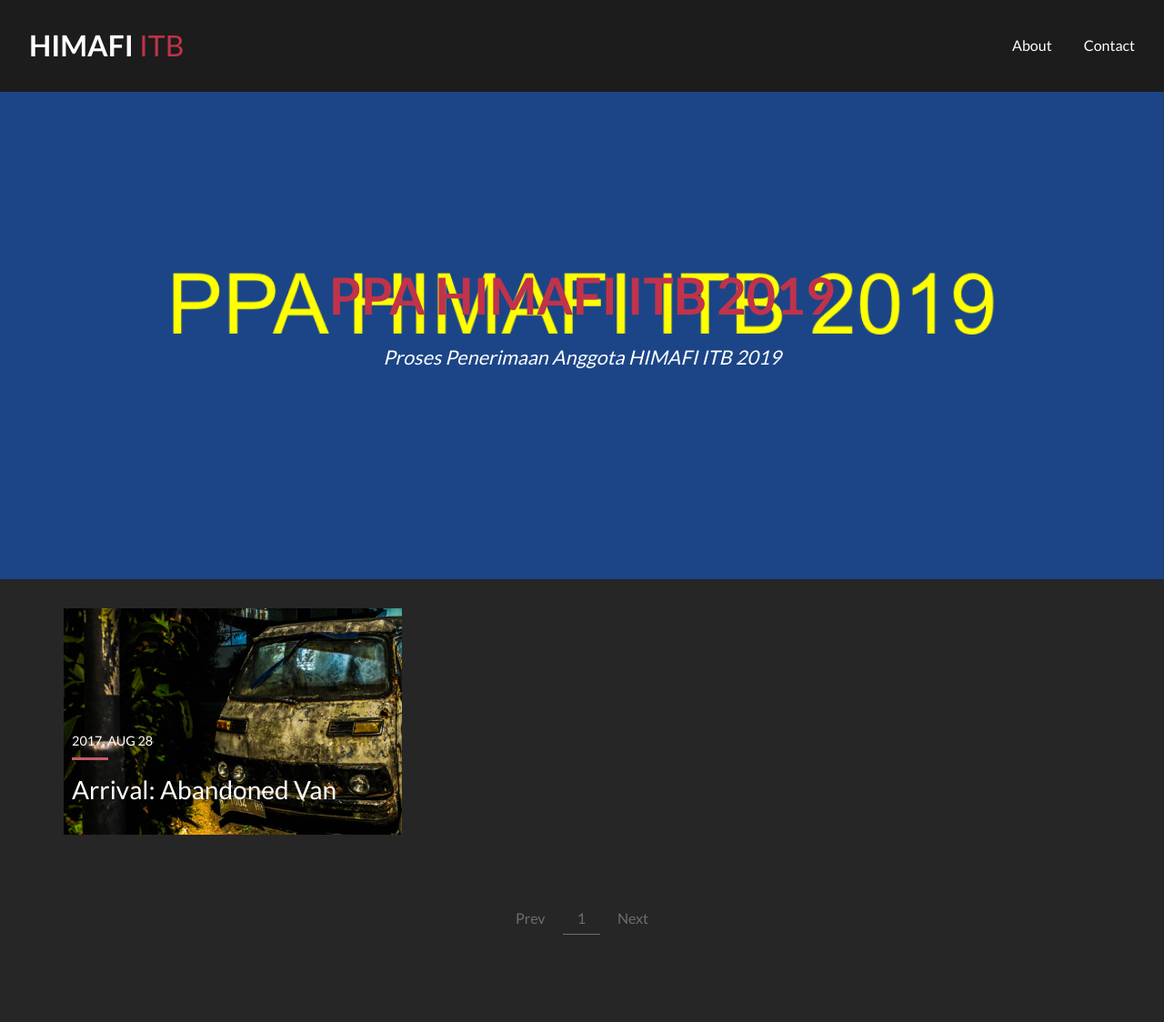
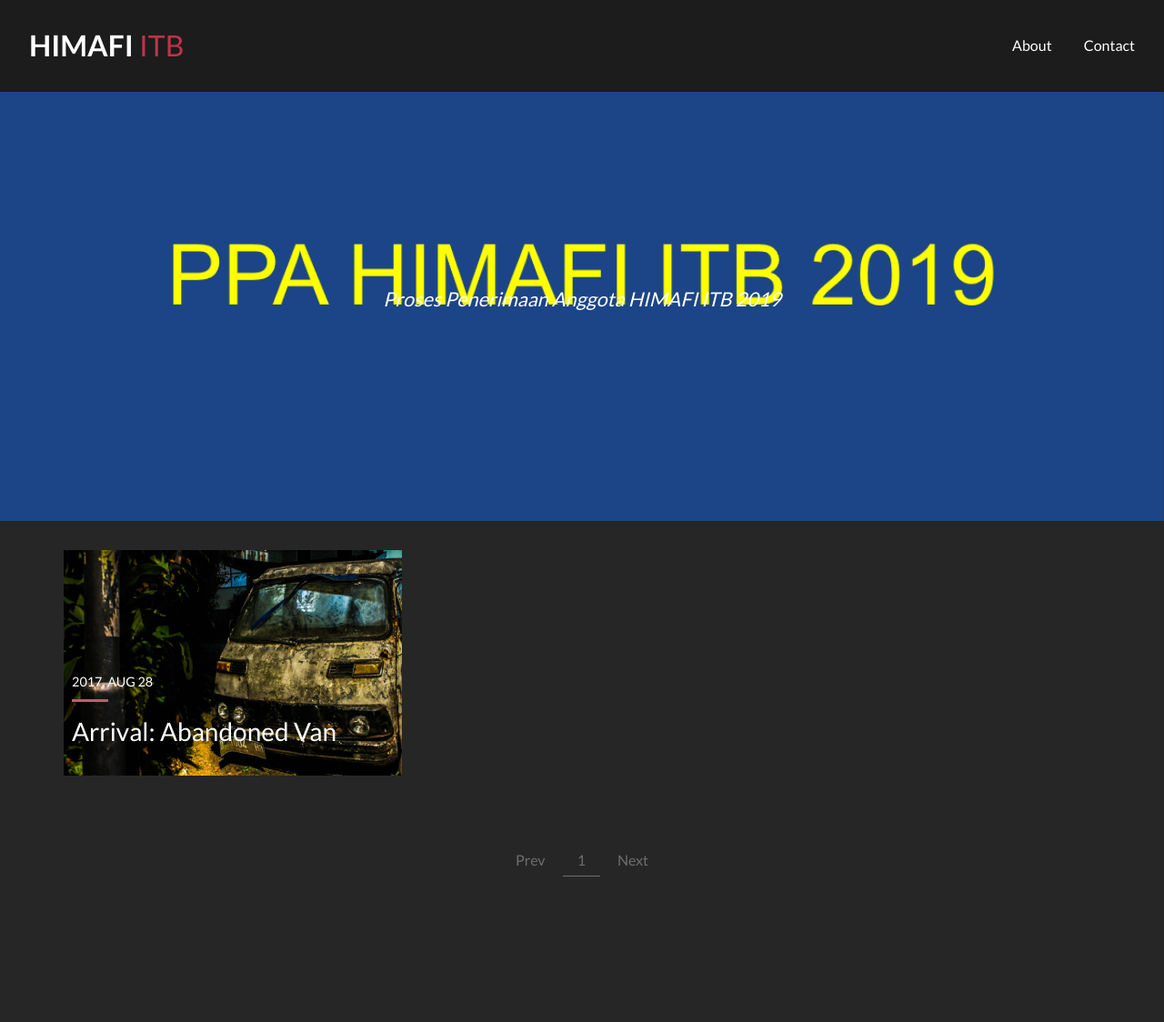
Before and after one commit to ozysx/ozysx.github.io, a Jekyll site: the page built from index.html, in a window 1280 px wide. Shown: the whole page at 91% size. Built offline with Jekyll 4.4.1, drawn with Linux system fonts in a browser that asks for light colours; the list of posts is cut into pages by our own code; after the commit the page ends 1060 px from its top, so only the background shows below that.

Commit message:
Update _config.yml

```diff
--- a/_config.yml
+++ b/_config.yml
@@ -7,7 +7,7 @@ url: "ozysx.github.io" # the base hostname & protocol for your site, e.g. http:/
 
 # Banner settings
 video: ppa.jpg # add banner video. Add your video file to the folder video
-banner-title: PPA HIMAFI ITB 2019 # add banner title
+banner-title: # add banner title
 banner-desc: Proses Penerimaan Anggota HIMAFI ITB 2019 # add banner description
 
 # Author settings
```
